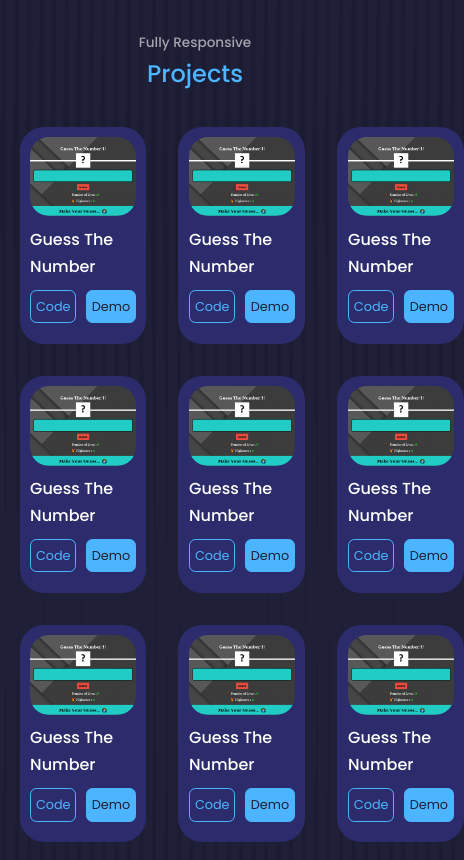
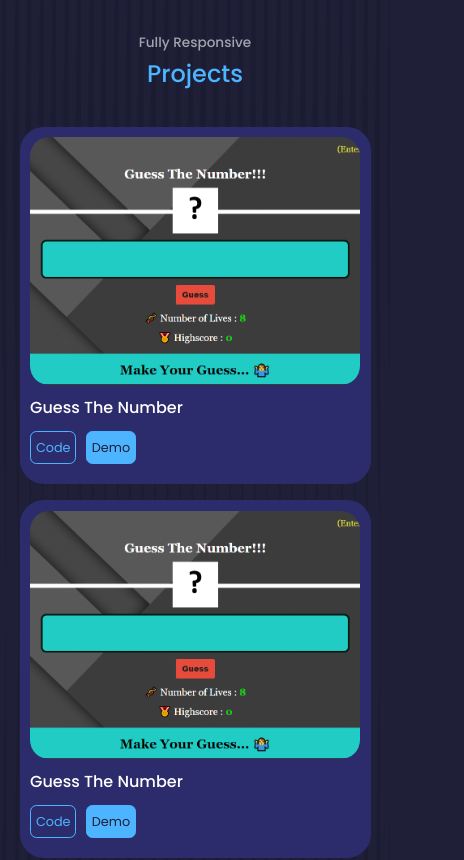
Before and after one commit to ash14ish/My-Portfolio, a React (Create React App) app: page / in a window 390 px wide. Shown: the part 2780-3640 px from the top of the page, 464 px wide, since content can reach past the window. Built offline with nearby package versions, Linux system fonts and the light colour scheme.

Commit message:
portfolio

```diff
--- a/src/components/Projects/Projects.css
+++ b/src/components/Projects/Projects.css
@@ -37,3 +37,16 @@
   padding: 0.3rem;
   font-size: 0.8rem;
 }
+
+@media (max-width: 1024px) {
+  .projects__container {
+    grid-template-columns: repeat(2, 1fr);
+    gap: 1.3rem;
+  }
+}
+@media (max-width: 600px) {
+  .projects__container {
+    grid-template-columns: 1fr;
+    gap: 1rem;
+  }
+}
```
